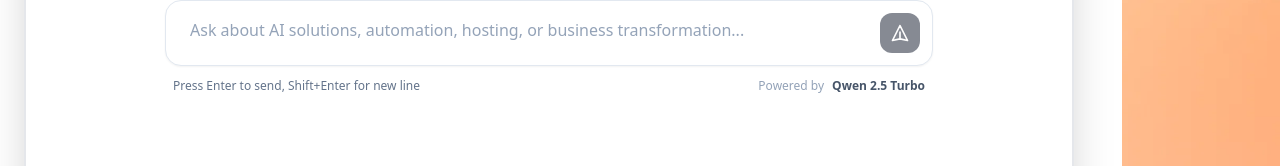
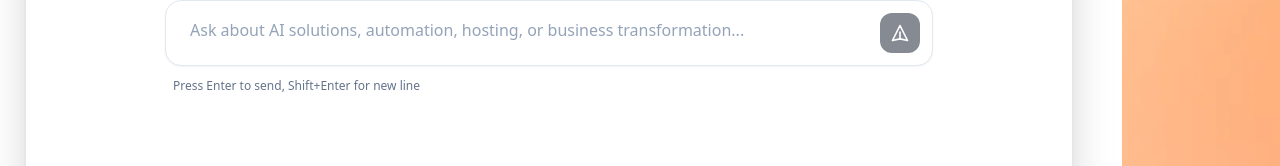
Before and after one commit to xgaming6285/Operalityx, a React (Vite) app in the folder frontend/: page / in a window 1280 px wide. Shown: the part 634-800 px from the top of the page. Built offline with nearby package versions, Linux system fonts and the light colour scheme.

Commit message:
Update ChatBox.tsx

```diff
--- a/frontend/src/components/ChatBox.tsx
+++ b/frontend/src/components/ChatBox.tsx
@@ -349,10 +349,7 @@ const ChatBox = () => {
                             {/* Input Helper */}
                             <div className="flex items-center justify-between mt-3 px-2">
                                 <p className="text-xs text-slate-500">Press Enter to send, Shift+Enter for new line</p>
-                                <div className="flex items-center gap-2 text-xs text-slate-400">
-                                    <span>Powered by</span>
-                                    <span className="font-semibold text-slate-600">Qwen 2.5 Turbo</span>
-                                </div>
+
                             </div>
                         </form>
                     </div>
```
